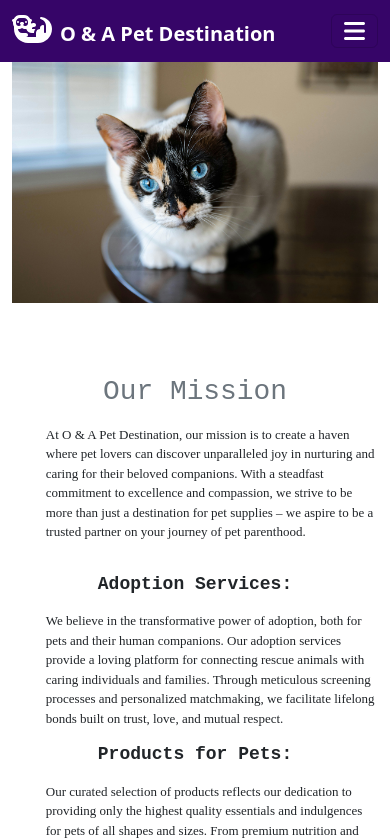
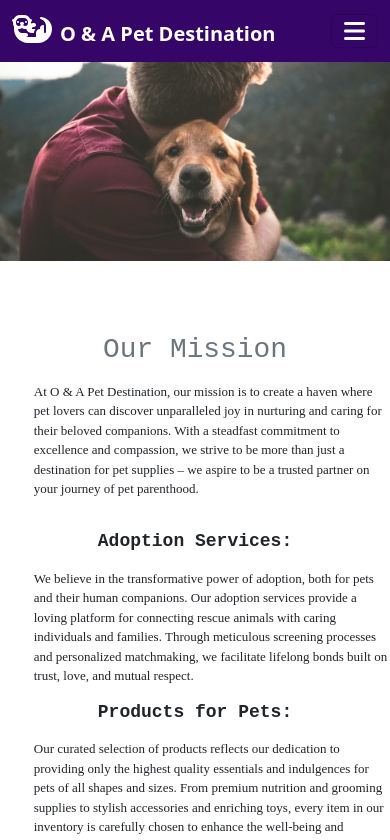
Before and after one commit to OliJarJ/capstone-MERN-project, a React (Create React App) app: page / in a window 390 px wide. Shown: the top 840 px of the page. Built offline with nearby package versions, Linux system fonts and the light colour scheme.

Commit message:
most recent

```diff
--- a/src/components/Navbar.js
+++ b/src/components/Navbar.js
@@ -26,7 +26,7 @@ const Navbar = () => {
   };
 
   return (
-    <nav id="fixednav" className="container-fluid navbar navbar-expand-lg navbar-light" style={{ backgroundColor: '#360568ff' }}>
+    <nav id="fixednav" className="container-fluid navbar navbar-expand-lg navbar-light" style={{ backgroundColor: '#360568ff'}}>
       <div className="container">
         <Link to="/" className="navbar-brand">
           <FontAwesomeIcon icon={faOtter} className="text-white" style={{ fontSize: '2rem' }} />
--- a/src/index.css
+++ b/src/index.css
@@ -34,7 +34,14 @@ $champagne: rgba(245, 226, 200, 1);
 $nyanza: rgba(212, 244, 221, 1); */
 body {
     height: 100vh;
-    width: 100%;
+    margin: 0;
+}
+
+header.container-fluid{
+  --bs-gutter-x: 0 !important;
+}
+.container-fluid{
+  --bs-gutter-x: 0 !important;
 }
 
 h1, h2, h3, h4, h5, h6 {
@@ -198,3 +205,18 @@ font-size: small;
   position: relative;
   z-index: 1;
 }
+
+/*Nav*/
+/*Make nav move with page content*/
+#fixednav {
+  position: fixed; /* Make it stick/fixed */
+  width: 100%; /* Full width */
+  transition: top 0.3s; /* Transition effect when sliding down (and up) */
+}
+
+#guyanddog {
+  padding-left: 0 !important;
+padding-right:0 !important;
+  margin-left: 0 !important;
+margin-right:0 !important;
+}
--- a/src/pages/Home.js
+++ b/src/pages/Home.js
@@ -4,7 +4,7 @@ import React, { useEffect, useState } from 'react';
 import { Link } from 'react-router-dom';
 import axios from 'axios';
 import "bootstrap/dist/css/bootstrap.min.css";
-import calicocat from '../imgs/calico-cat-img.jpg';
+import guyandhisdog from '../imgs/guyandhisdog.jpg';
 import dogocean from '../imgs/dog-and-ocean.jpg';
 import dogwithcouple from '../imgs/dog-with-couple.jpg';
 import kitten from '../imgs/cat-being-pet.jpg'
@@ -39,13 +39,15 @@ const Home = () => {
   // );
 
   return (
-    <div className='container-fluid'>
-      <div className="post">
-      <header>
-      <div>
-      <img className="img-fluid flex" src={calicocat} alt="A calico cat perched on a table." style={{}}/>
+
+   <div className='container-fluid'>
+   <header className="container-fluid">
+    <div>
+      <img id="guyanddog" className="img-fluid" src={ guyandhisdog } alt="A dog being hugged by his owner." style={{width:'100%',}}/>
       </div>
       </header>
+      <div className="post">
+
       <br />
 
         <div>
@@ -70,28 +72,28 @@ const Home = () => {
 <hr />
 <div className="container">
      <div className="row">
-    <div className="col-6 float-left">
+    <div className="col-lg-6 col-xl-6 col-md-6 float-left col-xs-12 col-sm-12">
       <h2 className="text-dark display-6 text-center my-4">Where Pet Passion Meets Professionalism</h2>
       <p className="text-center mx-4 my-4">At our pet shop, professionalism isn't just a standard—it's a way of life. We go above and beyond to exceed expectations, providing a welcoming and enriching environment where pets and their owners can thrive together. Come experience the difference firsthand and discover why we're more than just a pet shop—we're a community dedicated to the happiness and welfare of all animals.</p>
     </div>
-  <div className=" col-6">
-      <img src={dogocean} className="img-fluid border border-info" alt="Dog running along the ocean shoreline."/>
+  <div className=" col-lg-6 col-xl-6 col-md-6 col-xs-12 col-sm-12">
+      <img src={dogocean} className="img-fluid border border-info my-4" alt="Dog running along the ocean shoreline."/>
     </div>
-    <div className="col-6">
+    <div className="col-lg-6 col-xl-6 col-md-6 col-xs-12 col-sm-12">
       <img src={dogwithcouple} className="img-fluid border border-info" alt="An older couple and their pet dog."/>
     </div>
-    <div className="col-6">
+    <div className="col-lg-6 col-xl-6 col-md-6 col-xs-12">
       <h2 className="text-dark display-6 text-center my-4 my-4"> Your Paws-itively Perfect Pet Shop Experience </h2>
       <p className="text-center  mx-4 my-4">We're all about going the extra mile! Here, you'll find not only top-notch resources but also the kind of grade A customer service that makes you and your furry friend feel like family.</p>
     </div>
-    <div className="col-6">
+    <div className="col-lg-6 col-xl-6 col-md-6 col-xs-12 col-sm-12">
   <h2 className="text-dark display-6 text-center my-4">Ready for Your Next Best Friend?</h2>
-  <p className="text-center mx-4 my-4">Your journey to pet parenthood starts here! Whether you're looking for a playful kitten to brighten your days or a loyal companion to share your adventures, we have just the furry friend waiting to steal your heart. Don't wait any longer—swing by our adoption page now and start your unforgettable journey to finding your purrfect match!</p>
+  <p className="text-center mx-4 my-4 ">Your journey to pet parenthood starts here! Whether you're looking for a playful kitten to brighten your days or a loyal companion to share your adventures, we have just the furry friend waiting to steal your heart. Don't wait any longer—swing by our adoption page now and start your unforgettable journey to finding your purrfect match!</p>
   <div className="text-center">
-    <a href="/shop" className="btn btn-info btn-lg btn-3d">Explore Adoptions</a>
+    <a href="/pets" className="btn btn-info btn-lg btn-3d my-4">Explore Adoptions</a>
   </div>
 </div>
-    <div className="col-6">
+    <div className="col-md-6 col-lg-6 col-xl-6 col-xs-12 col-sm-12">
       <img src={kitten} className="img-fluid border border-info" alt="Kitten being pet."/>
     </div>
     </div>
```
Also changed, not shown: src/imgs/guyandhisdog.jpg (added).
